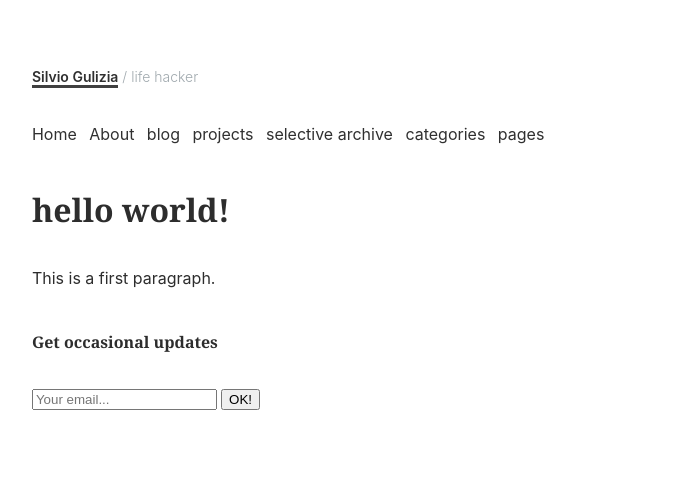
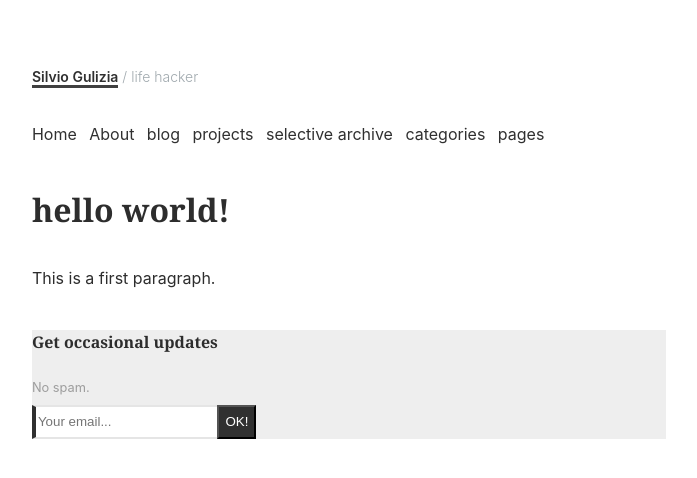
Before and after one commit to sigul/building-jekyll, a Jekyll site: the page built from index.html, in a window 1280 px wide. Shown: the top 478 px of the page, without its empty margins (291-988 px from the left). Built offline with Jekyll 4.4.1, drawn with Linux system fonts in a browser that asks for light colours.

Commit message:
add style to site footer

```diff
--- a/_includes/site-footer.html
+++ b/_includes/site-footer.html
@@ -1,7 +1,9 @@
-<h4 class="signup-text">Get occasional updates</p>
-<form action="" method="post">
+<div class="site-footer">
+<h4 class="signup-text">Get occasional updates</h4>
+<p class="no-spam">No spam.</p>
+<form action="" method="post" _lpchecked="1">
 <input class="input" type="email" placeholder="Your email..." name="EMAIL">
-<input type="hidden" name="SIGNUPPAGE" id="mce-SIGNUPPAGE" value="">
+<input type="hidden" name="SIGNUPPAGE" id="mce-SIGNUPPAGE" value="{{ page.url }}">
 <button class="submit" type="submit">OK!</button>
 </form>
-</h4>
+</div>
--- a/assets/css/styles.scss
+++ b/assets/css/styles.scss
@@ -2,3 +2,4 @@
 # front matter has been created to tell jekyll to process this page
 ---
 @import "main";
+@import "site-footer";
```
Also changed, not shown: _sass/main.scss (line endings or trailing spaces).
